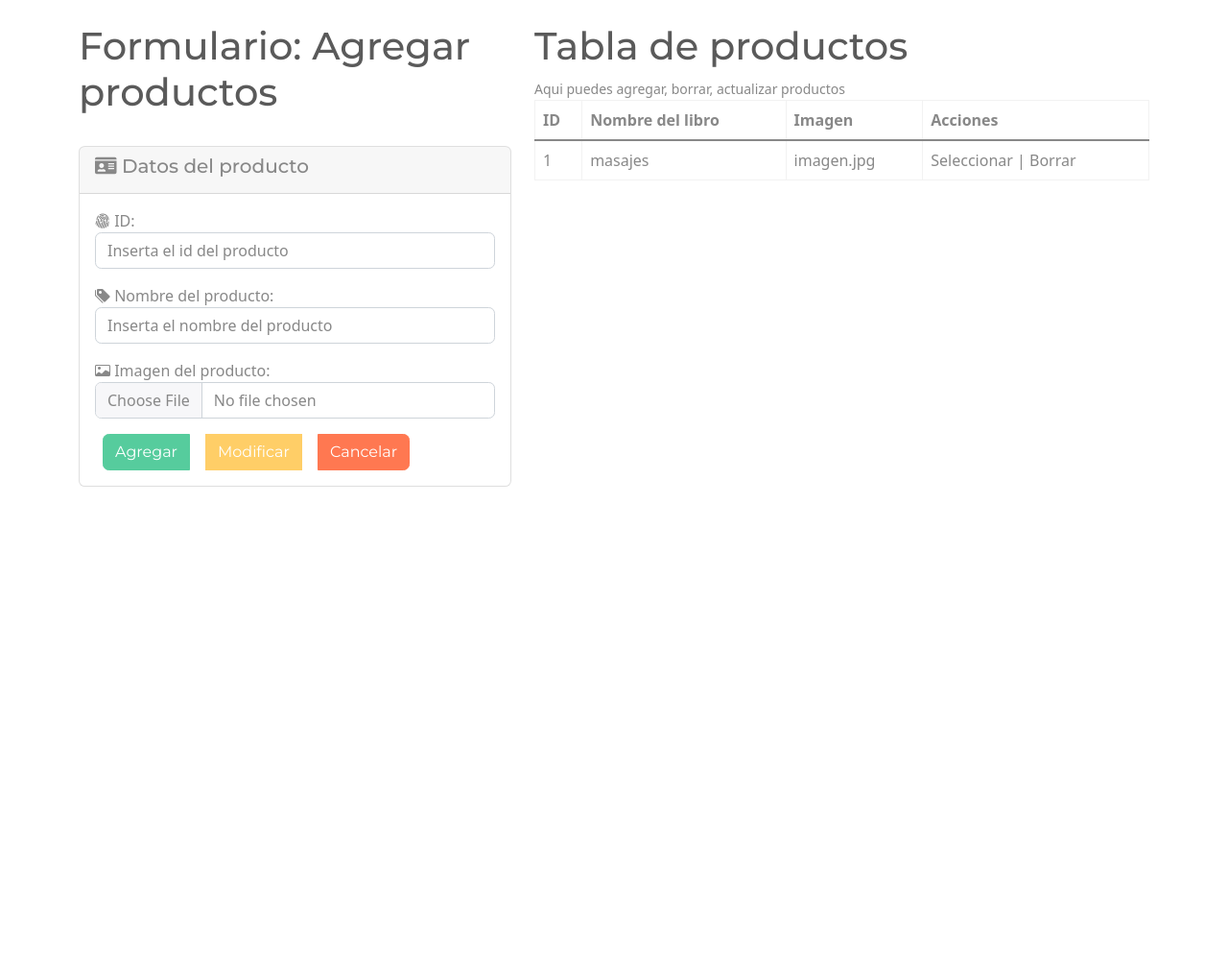
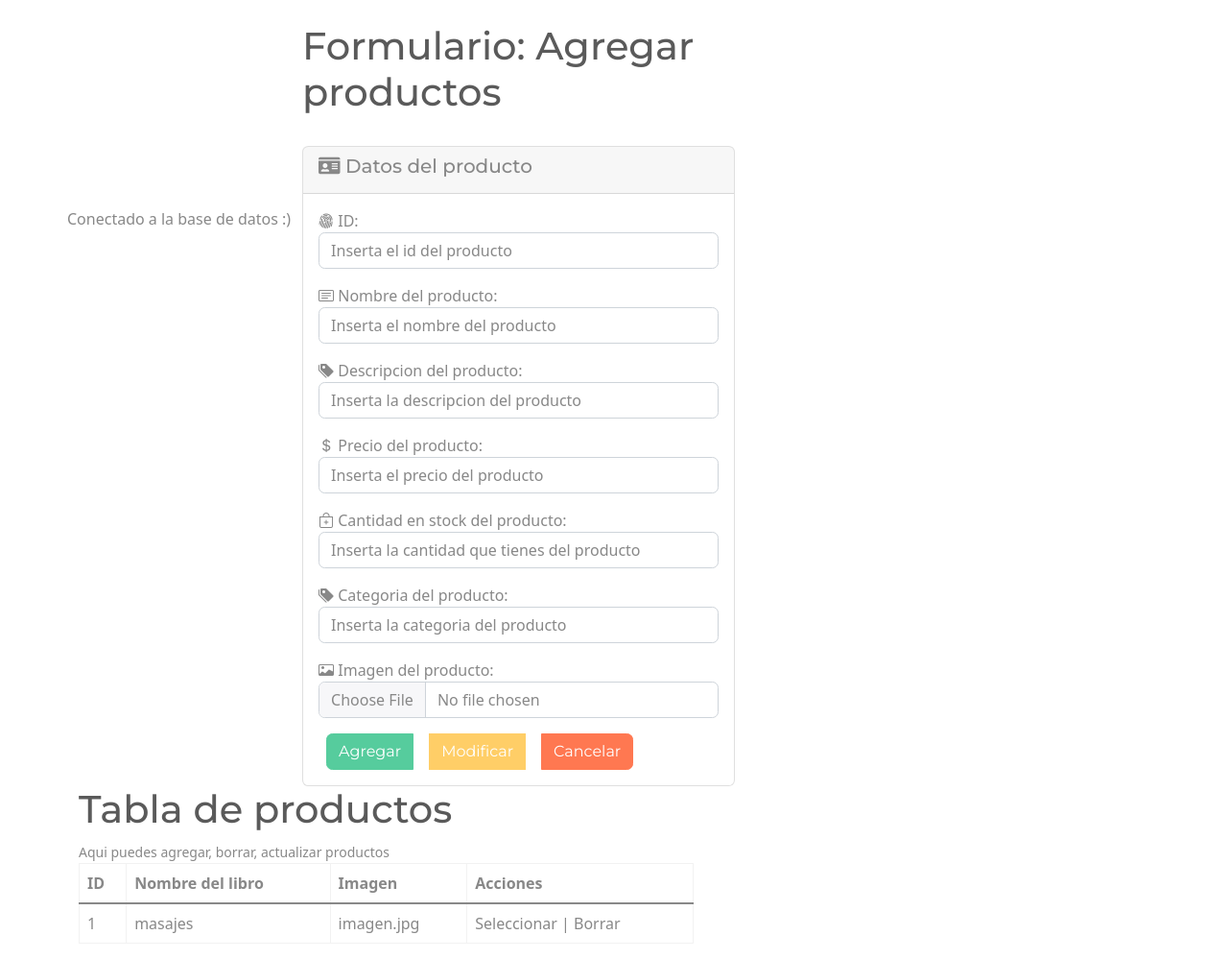
Before and after one commit to josuegarza42/holy-sensations-spa-final, a PHP site: the page made by administrador/seccion/productos.php in a window 1280 px wide. Shown: the part 56-1055 px from the top of the page at 96% size. Before the commit the page ends 563 px from the top, so only its background shows below. Run offline with PHP 8.4, Linux system fonts and the light colour scheme; some libraries are stand-ins or nearby versions.

Commit message:
holy sensations spa v5
conexion a bd, fixed other problems

```diff
--- a/administrador/config/bd.php
+++ b/administrador/config/bd.php
@@ -0,0 +1,20 @@
+<?php
+
+
+//
+// conexion a la BASE DE DATOS
+$host = "localhost";
+$bd = "spa";
+$usuario = "root";
+$contrasenia = "";
+
+try {
+    $conexion = new PDO("mysql:host=$host;dbname=$bd", $usuario, $contrasenia);
+    if ($conexion) {
+        echo "Conectado a la base de datos :)";
+    }
+} catch (Exception $ex) {
+    //throw $th;
+    echo $ex->getMessage();
+}
+?>
--- a/administrador/index.php
+++ b/administrador/index.php
@@ -34,6 +34,7 @@
                     </div>
                     <div class="card-body">
                         <!-- se envian los datos por el metodo post -->
+                        <!-- LOGIN FORM -->
                         <form method="POST">
                             <div class="mb-3">
                                 <label class="form-label"> <i class="bi bi-person-circle"></i> Usuario</label>
--- a/administrador/seccion/productos.php
+++ b/administrador/seccion/productos.php
@@ -3,19 +3,38 @@
 ?>
 
 <?php
+
+
 // si hay algo en txtCUALSEA ASIGNALO, si no ponlo vacio
 $txtID = (isset($_POST['txtID'])) ? $_POST['txtID'] : "";
 $txtNombre = (isset($_POST['txtNombre'])) ? $_POST['txtNombre'] : "";
+$txtDescripcion = (isset($_POST['txtDescripcion'])) ? $_POST['txtDescripcion'] : "";
+$txtPrecio = (isset($_POST['txtPrecio'])) ? $_POST['txtPrecio'] : "";
+$txtCantidad = (isset($_POST['txtCantidad'])) ? $_POST['txtCantidad'] : "";
+$txtCategoria = (isset($_POST['txtCategoria'])) ? $_POST['txtCategoria'] : "";
+// imagen PARA PRUEBAS
 $txtImagen = (isset($_FILES['txtImagen']['name'])) ? $_FILES['txtImagen']['name'] : "";
+// accion
 $accion = (isset($_POST['accion'])) ? $_POST['accion'] : "";
 // PRUEBAS
 echo $txtID . "<br/>";
 echo $txtNombre . "<br/>";
+echo $txtDescripcion . "<br/>";
+echo $txtPrecio . "<br/>";
+echo $txtCantidad . "<br/>";
+echo $txtCategoria . "<br/>";
+// imagen
 echo $txtImagen . "<br/>";
 echo $accion . "<br/>";
 
+//
+// conexion a la BASE DE DATOS
+include('../config/bd.php');
 switch ($accion) {
     case "Agregar":
+        $sentenciaSQL=$conexion->prepare("INSERT INTO `producto` (`idProducto`, `Nombre`, `Descripcion`, `Precio`, `Cantidad`, `Categoria`) VALUES (NULL, 'crema', 'crema para barros', '299', '3', 'cremas');");
+        // INSERT INTO `producto` (`idProducto`, `Nombre`, `Descripcion`, `Precio`, `Cantidad`, `Categoria`) VALUES ('1', 'crema', 'crema para barros', '299', '3', 'cremas');
+        $sentenciaSQL->execute();
         echo "Presionado boton agregar";
         break;
     case "Modificar":
@@ -28,8 +47,6 @@
 
 ?>
 
-
-
 <div class="col-md-5">
     <H1>Formulario: Agregar productos</H1>
     <br>
@@ -38,6 +55,7 @@
             <h5> <i class="fas fa-id-card"></i> Datos del producto</h5>
         </div>
         <div class="card-body">
+            <!-- INSERT INTO `producto` (`idProducto`, `Nombre`, `Descripcion`, `Precio`, `Cantidad`, `Categoria`) VALUES ('1', 'crema', 'crema para barros', '299', '3', 'cremas'); -->
             <form method="POST" enctype="multipart/form-data">
                 <!-- id -->
                 <div class="form-group mb-3">
@@ -46,9 +64,30 @@
                 </div>
                 <!-- nombre -->
                 <div class="form-group mb-3">
-                    <label class="txtNombre"><i class="bi bi-tags-fill"></i> Nombre del producto:</label>
+                    <label class="txtNombre"><i class="bi bi-card-text"></i> Nombre del producto:</label>
                     <input type="text" class="form-control" name="txtNombre" id="txtNombre" placeholder="Inserta el nombre del producto">
                 </div>
+                <!-- descripcion -->
+                <div class="form-group mb-3">
+                    <label class="txtDescripcion"><i class="bi bi-tags-fill"></i> Descripcion del producto:</label>
+                    <input type="text" class="form-control" name="txtDescripcion" id="txtDescripcion" placeholder="Inserta la descripcion del producto">
+                </div>
+                <!-- precio -->
+                <div class="form-group mb-3">
+                    <label class="txtPrecio"><i class="bi bi-currency-dollar"></i> Precio del producto:</label>
+                    <input type="text" class="form-control" name="txtPrecio" id="txtPrecio" placeholder="Inserta el precio del producto">
+                </div>
+                <!-- cantidad -->
+                <div class="form-group mb-3">
+                    <label class="txtCantidad"><i class="bi bi-bag-plus"></i> Cantidad en stock del producto:</label>
+                    <input type="text" class="form-control" name="txtCantidad" id="txtCantidad" placeholder="Inserta la cantidad que tienes del producto">
+                </div>
+                <!-- categoria -->
+                <div class="form-group mb-3">
+                    <label class="txtCategoria"><i class="bi bi-tags-fill"></i> Categoria del producto:</label>
+                    <input type="text" class="form-control" name="txtCategoria" id="txtCategoria" placeholder="Inserta la categoria del producto">
+                </div>
+
                 <!-- imagen -->
                 <div class="form-group mb-3">
                     <label for="txtImagen"><i class="bi bi-card-image"></i> Imagen del producto:</label>
@@ -68,7 +107,7 @@
 </div>
 
 
-
+<!-- aun no importa -->
 
 <div class="col-md-7">
     <h1>Tabla de productos</h1> <small>Aqui puedes agregar, borrar, actualizar productos</small>
@@ -93,13 +132,7 @@
         </tbody>
     </table>
 
-
-
 </div>
-
-
-
-
 
 <?php
 include('../template/footer.php');
```
